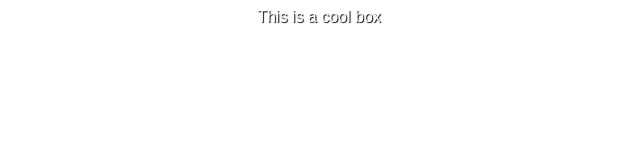
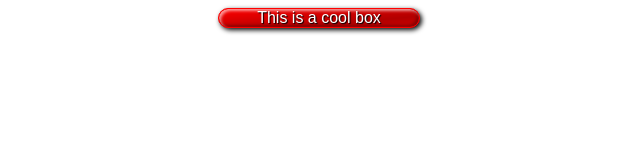
Before and after one commit to Nirmal6120/Nirmal6120.github.io, a plain HTML site: page Assignment 3/Part2/Part2.html in a window 1280 px wide. Shown: the whole page, without its empty margins (321-961 px from the left). Drawn offline with Linux system fonts and the light colour scheme.

Commit message:
5th commit of css  file assi3 part 2
adding the size for border and background colour and image with box shadow

```diff
--- a/Assignment 3/Part2/Part2.css
+++ b/Assignment 3/Part2/Part2.css
@@ -21,8 +21,24 @@ div {
      /* sets the color of text to white */
      color:white;
      /* it will create the shadow of text given */
-
      text-shadow: 1px 1px 1px black;
 
+     /* creates a border with size */
+     border-radius: 10px;
+     /* sets the colour of the border */
+     border: 1px solid #FF0000;
+
+     /*sets the background colour */
+     background-color: red;
+     /* sets the colour and positon of the image */
+     background-image: linear-gradient(
+          to top left,
+          rgba(0,0,0,0.2),
+          rgba(0,0,0,0.3)30%,
+          rgba(0,0,0,0)
+     );
+     /* effets of the shadow for the box given */
+     box-shadow: inset 2px 2px 3px rgba(255,255,255,0.6),
+     inset -2px -2px 3px rgba(0,0,0,0.3),2px 2px 5px black;
 
 }
```
